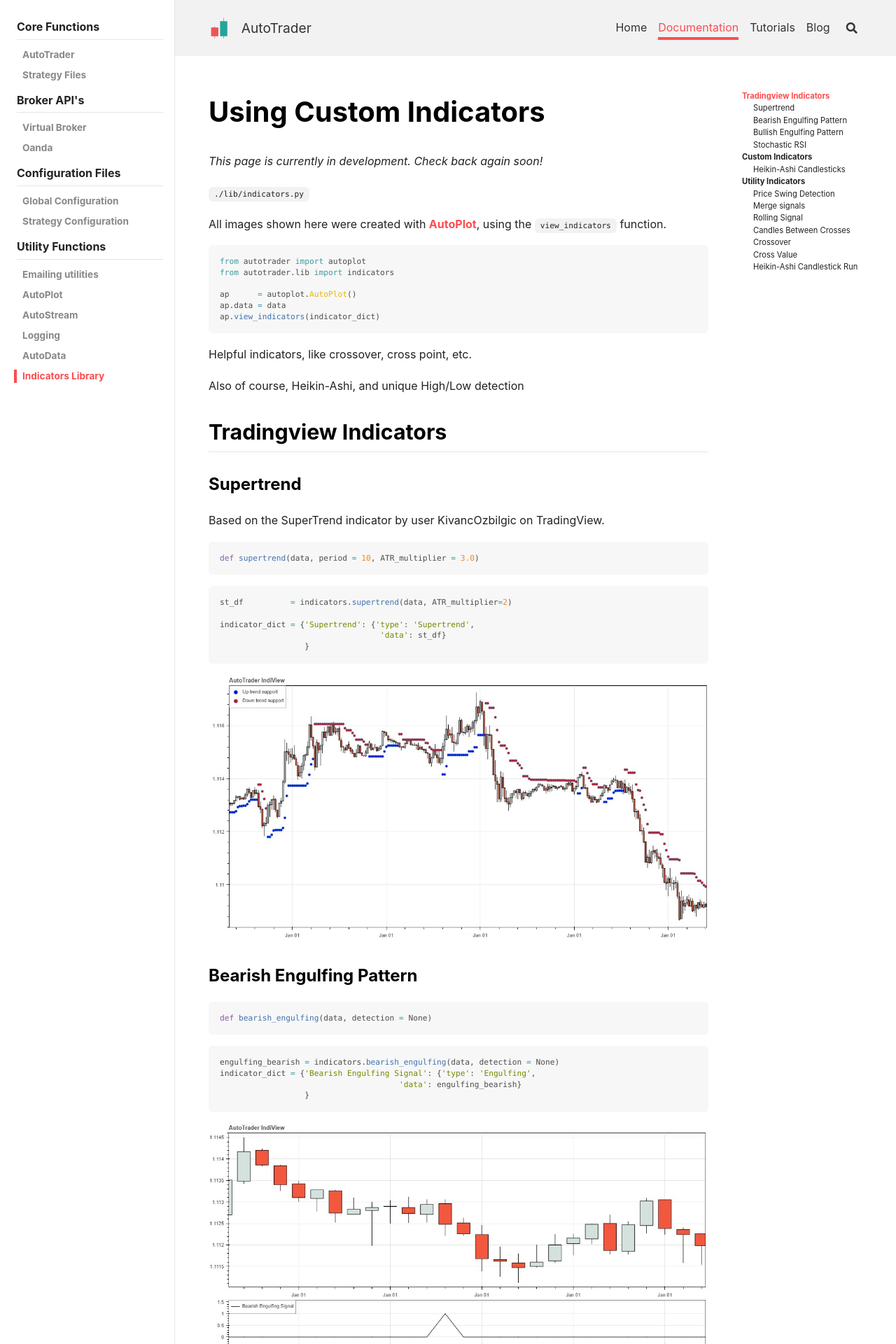
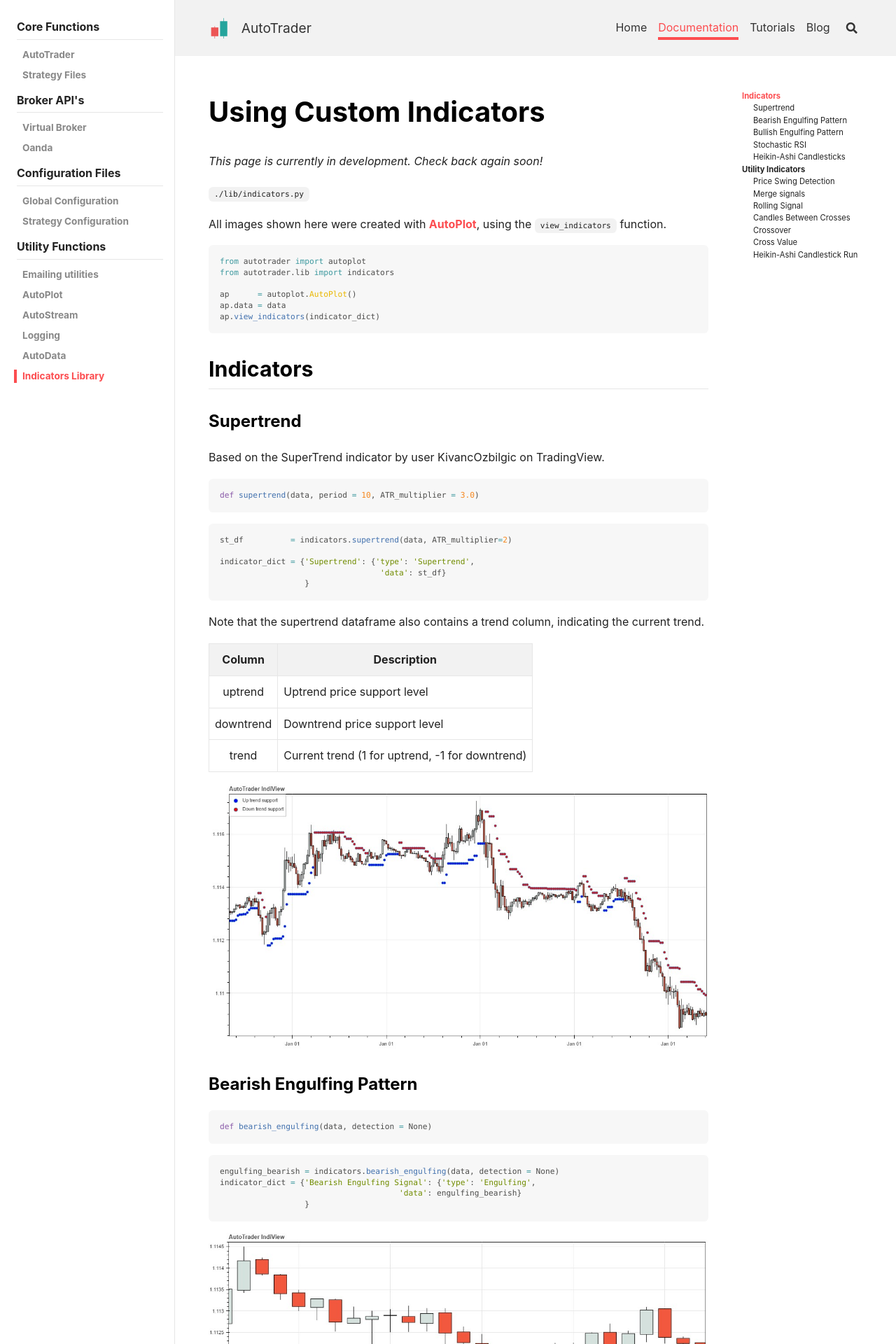
Before and after one commit to kieran-mackle/AutoTrader, a Jekyll site: the page built from content/_documentation/4.6-indicators.md, in a window 1280 px wide. Shown: the top 1920 px of the page at 70% size. Built offline with Jekyll 4.4.1, drawn with Linux system fonts in a browser that asks for light colours; nearby versions of some CDN libraries; comment, search, counter and statistics services are not loaded; some of the changed text lies outside the part shown.

Commit message:
Update 4.6-indicators.md

````diff
--- a/content/_documentation/4.6-indicators.md
+++ b/content/_documentation/4.6-indicators.md
@@ -32,13 +32,9 @@ ap.view_indicators(indicator_dict)
 ```
 
 
-Helpful indicators, like crossover, cross point, etc.
-
-Also of course, Heikin-Ashi, and unique High/Low detection
 
 
-
-## Tradingview Indicators
+## Indicators
 
 ### Supertrend
 
@@ -56,7 +52,16 @@ indicator_dict = {'Supertrend': {'type': 'Supertrend',
                   }
 ```
 
+Note that the supertrend dataframe also contains a trend column, indicating the current trend.
+
+|   Column    | Description |
+|:-----------:|-------------|
+|uptrend| Uptrend price support level|
+|downtrend| Downtrend price support level|
+|trend| Current trend (1 for uptrend, -1 for downtrend)|
+
 ![SuperTrend Indicator](/AutoTrader/assets/indicators/supertrend.jpg "SuperTrend Indicator")
+
 
 
 
@@ -101,8 +106,6 @@ indicator_dict = {'Bullish Engulfing Signal': {'type': 'Engulfing',
 
 
 
-## Custom Indicators
-The indicators below have been added to the AutoTrader indicator library.
 
 ### Heikin-Ashi Candlesticks
 
````
